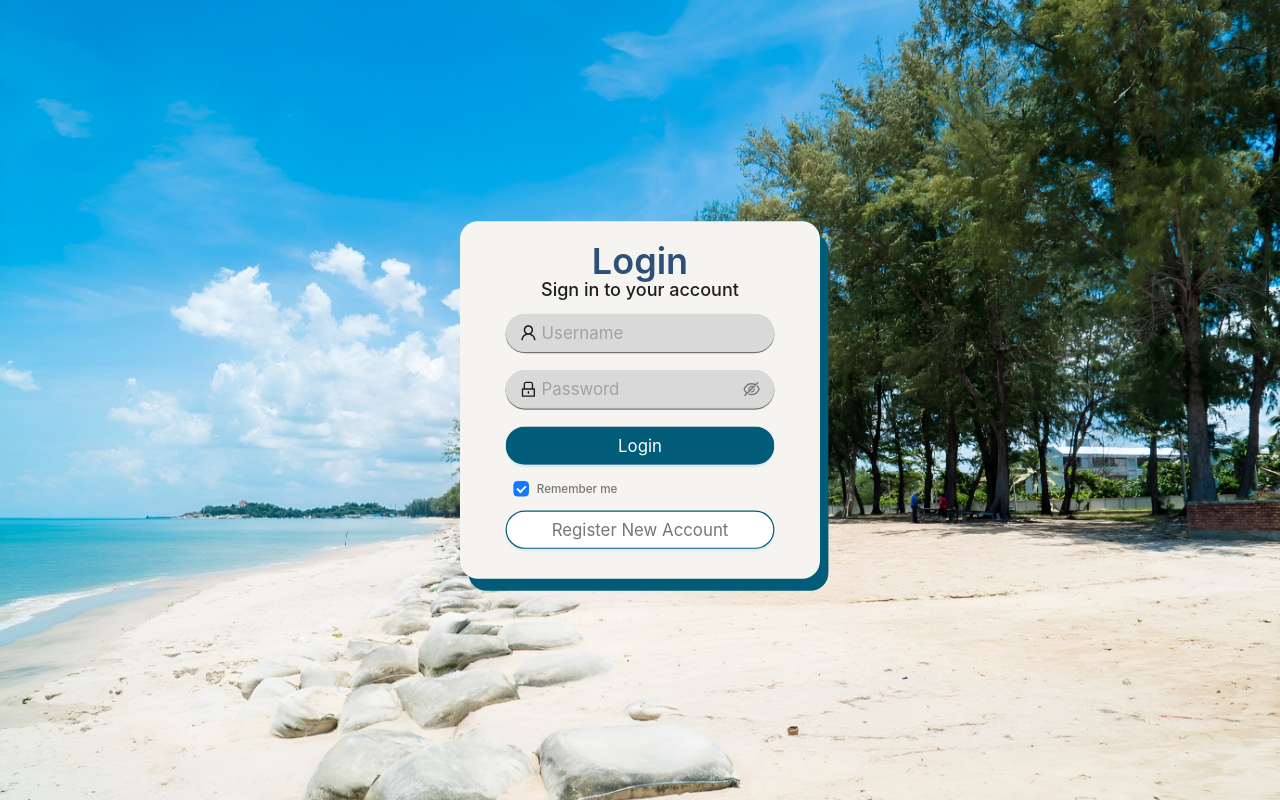
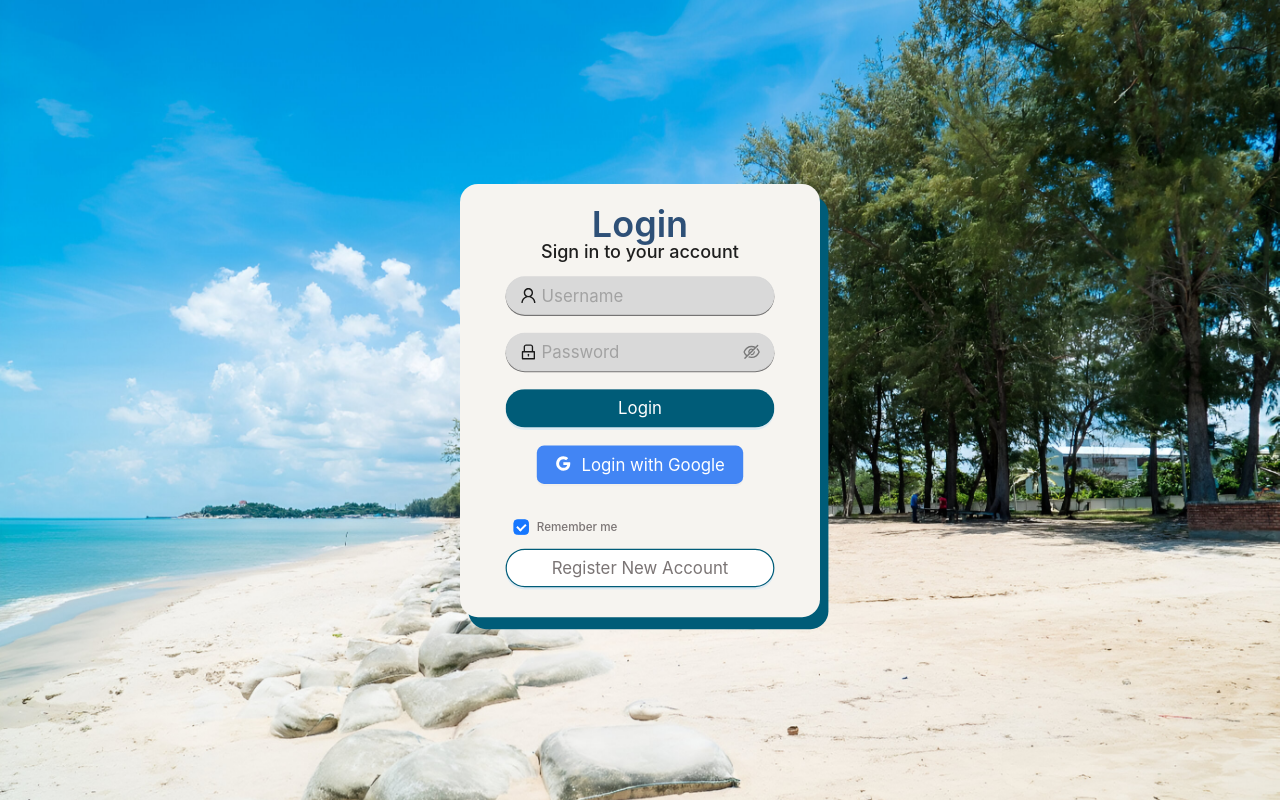
Before and after one commit to OnlineTravelBooking/Online-Travel-Booking, a React (Create React App) app in the folder front-end/: page /login in a window 1280 px wide. Built offline with nearby package versions, Linux system fonts and the light colour scheme.

Commit message:
Add Google Login button and mock functionality to LoginScreen

```diff
--- a/front-end/src/component/LoginScreen.js
+++ b/front-end/src/component/LoginScreen.js
@@ -3,7 +3,7 @@ import { useAuth } from "../AuthContext";
 import { useNavigate } from "react-router-dom";
 import { MUTATION_LOGIN, ROLE } from "../Graphql";
 import { Button, Checkbox, Form, Input, message, Layout } from "antd";
-import { LockOutlined, UserOutlined } from "@ant-design/icons";
+import { LockOutlined, UserOutlined, GoogleOutlined } from "@ant-design/icons";
 import { useMutation, useLazyQuery } from "@apollo/client";
 
 export default function LoginScreen() {
@@ -13,7 +13,6 @@ export default function LoginScreen() {
   const images = ["Login.jpg"];
 
   const [getRole, { loading: loading_role, error: error_role, data: data_role }] = useLazyQuery(ROLE);
-
   const [loginMutation, { loading, error, data }] = useMutation(MUTATION_LOGIN);
 
   const handleSubmit = async (values) => {
@@ -40,6 +39,12 @@ export default function LoginScreen() {
     } catch (err) {
       message.error("Login failed:", err);
     }
+  };
+
+  // เพิ่มฟังก์ชันสำหรับ Google Login (ตอนนี้เป็น mock function)
+  const handleGoogleLogin = () => {
+    message.info("Google Login functionality coming soon!");
+    // ที่นี่จะเป็นจุดที่คุณเพิ่ม logic จริงของ Google Login ในอนาคต
   };
 
   useEffect(() => {
@@ -85,7 +90,7 @@ export default function LoginScreen() {
             form={form}
             name="basic"
             labelCol={{ span: 8 }}
-            wrapperCol={{ span: 16 }}
+            wrapperCol={{ span: 24 }} // ปรับให้กว้างเต็มเหมือนปุ่มอื่นๆ
             initialValues={{ remember: true }}
             onFinish={handleSubmit}
             autoComplete="off"
@@ -126,6 +131,25 @@ export default function LoginScreen() {
                 Login
               </Button>
             </Form.Item>
+
+            {/* เพิ่มปุ่ม Login with Google */}
+            <Form.Item wrapperCol={{ span: 24 }}>
+              <Button
+                className="button-google-login"
+                onClick={handleGoogleLogin}
+                style={{
+                  backgroundColor: "#4285F4", // สีน้ำเงินของ Google
+                  color: "#fff",
+                  border: "none",
+                  marginBottom: "16px",
+                  transition: "all 0.3s", // เพิ่ม animation
+                }}
+                icon={<GoogleOutlined />}
+              >
+                Login with Google
+              </Button>
+            </Form.Item>
+
             <Form.Item className="Checkbox" name="remember" valuePropName="checked" wrapperCol={{ span: 24 }}>
               <Checkbox className="Checkbox">Remember me</Checkbox>
             </Form.Item>
@@ -133,7 +157,7 @@ export default function LoginScreen() {
               <Button
                 type="primary"
                 className="button-Register"
-                onClick={() => navigate("/register")} // เปลี่ยนไปหน้า /register
+                onClick={() => navigate("/register")}
               >
                 Register New Account
               </Button>
```
